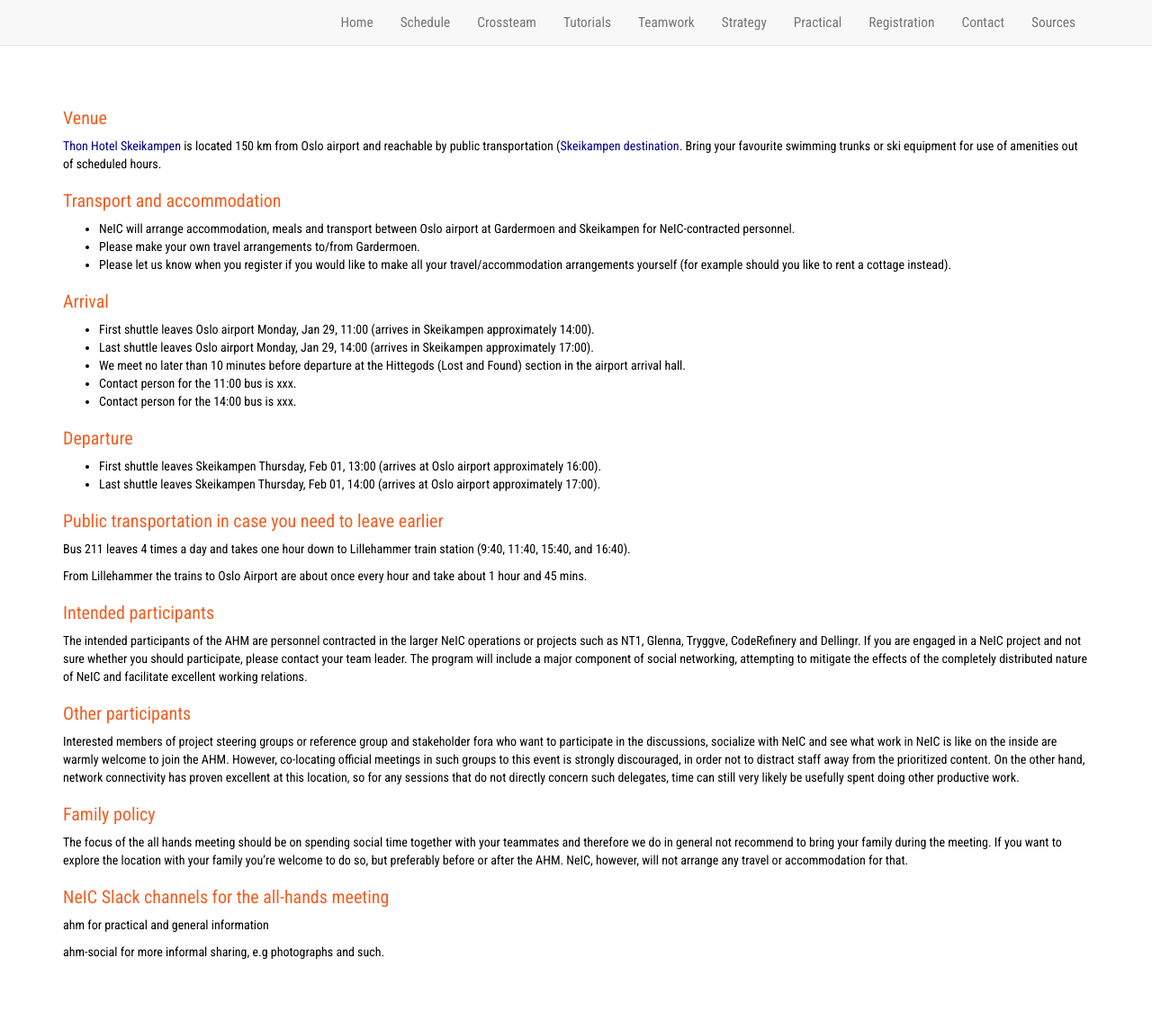
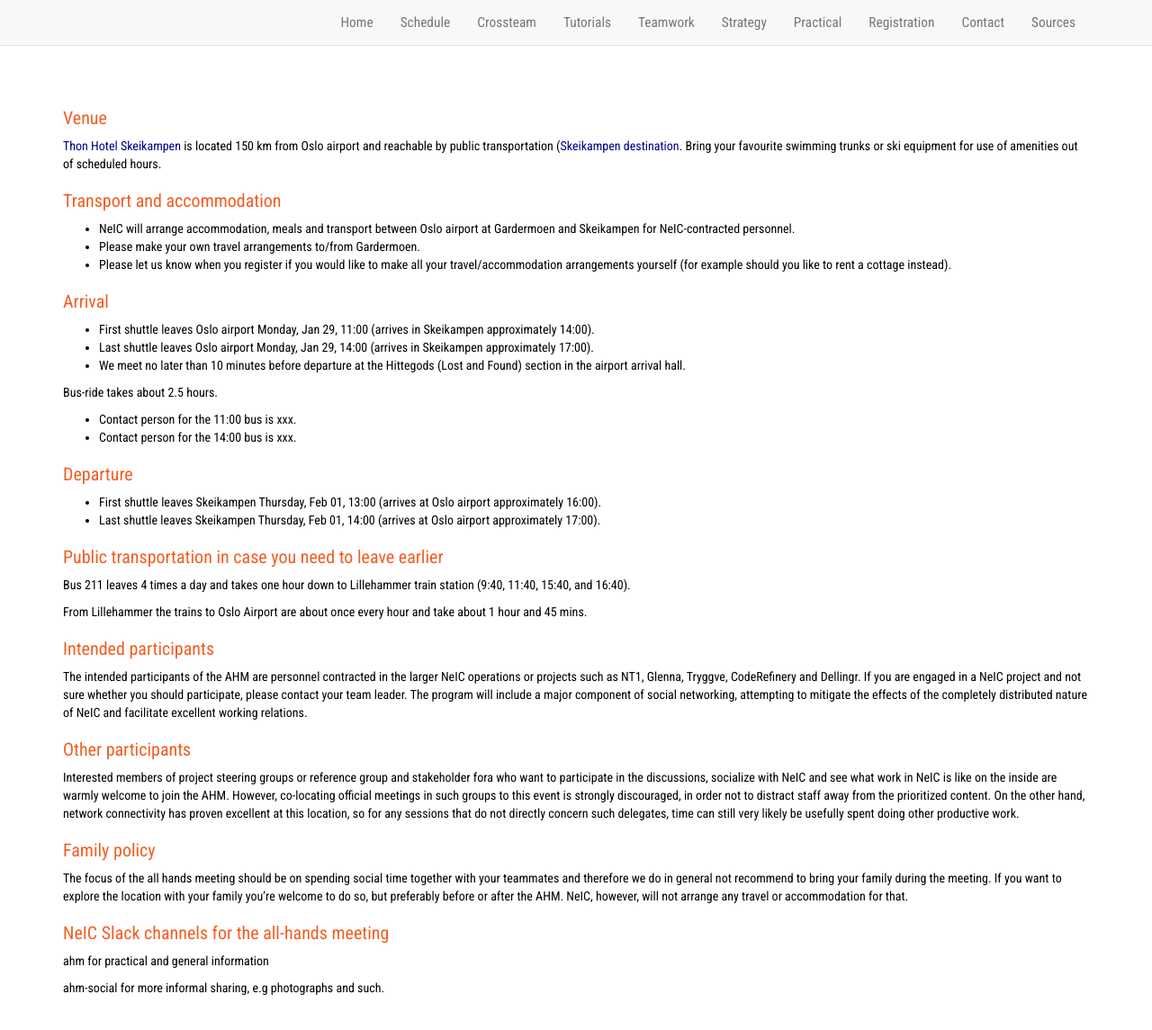
Before and after one commit to neicnordic/ahm18.neic.nordforsk.org, a Jekyll site: the page built from practical.md, in a window 1280 px wide and 1318 px high. Shown: the top 1145 px of the window at 90% size. Built offline with Jekyll 4.4.1, drawn with Linux system fonts in a browser that asks for light colours; nearby versions of some CDN libraries; our own code applies the rules of GitHub Pages for plain Markdown files.

Commit message:
Added info on how long bus ride takes

```diff
--- a/practical.md
+++ b/practical.md
@@ -22,6 +22,9 @@ swimming trunks or ski equipment for use of amenities out of scheduled hours.
 - First shuttle leaves Oslo airport Monday, Jan 29, 11:00 (arrives in Skeikampen approximately 14:00).
 - Last shuttle leaves Oslo airport Monday, Jan 29, 14:00 (arrives in Skeikampen approximately 17:00).
 - We meet no later than 10 minutes before departure at the Hittegods (Lost and Found) section in the airport arrival hall.
+
+Bus-ride takes about 2.5 hours.
+
 - Contact person for the 11:00 bus is [xxx]().
 - Contact person for the 14:00 bus is [xxx]().
 
```
